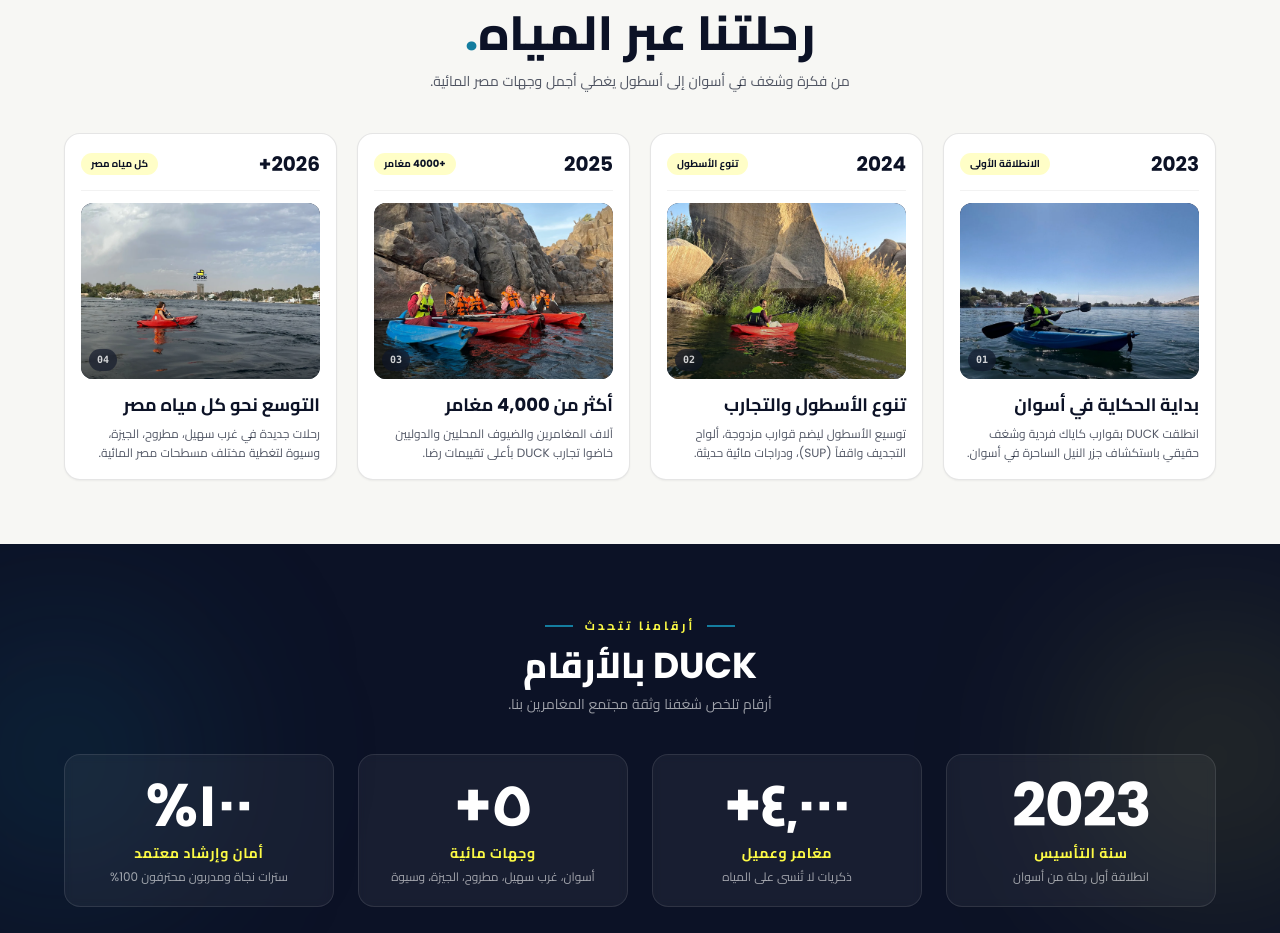
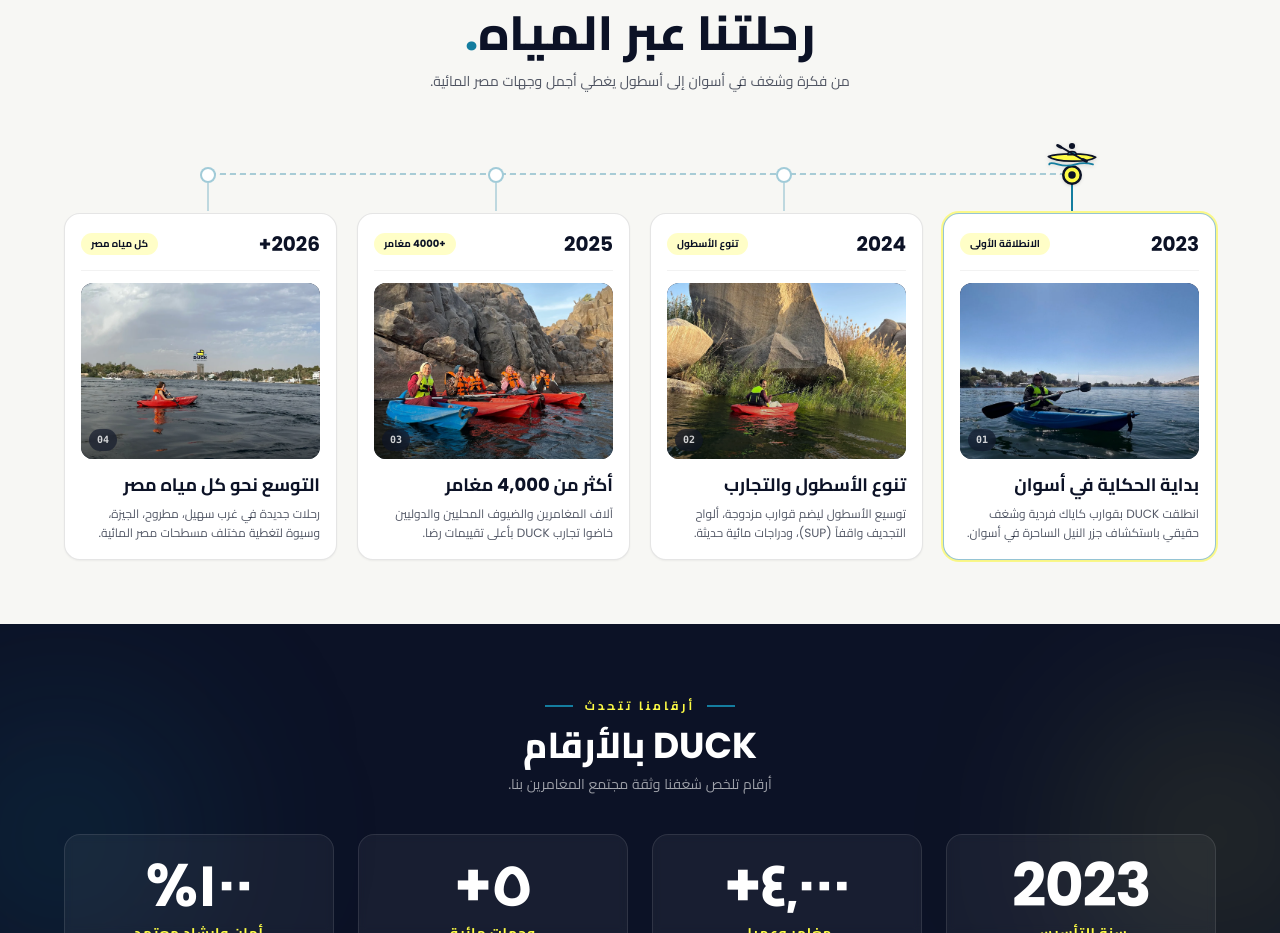
Before and after one commit to eslamyf/Duck, a React (Vite) app: page /about in a window 1280 px wide. Shown: the part 3001-3934 px from the top of the page. Built offline with nearby package versions, Linux system fonts and the light colour scheme; no server answers.

Commit message:
feat(about): add interactive river connector and kayak milestone tracker in AboutJourney

```diff
--- a/src/widgets/about/AboutJourney.jsx
+++ b/src/widgets/about/AboutJourney.jsx
@@ -1,12 +1,77 @@
+import { useState } from 'react';
 import { useTranslation } from '../../shared/i18n/index.js';
 import imgBeginning from '../../shared/assets/images/about/journey-beginning.webp';
 import imgFleet from '../../shared/assets/images/about/journey-fleet.webp';
 import imgCommunity from '../../shared/assets/images/about/journey-community.webp';
 import imgExpansion from '../../shared/assets/images/about/journey-expansion.webp';
 
+/**
+ * Custom DUCK Kayak & Paddler icon using CSS design-token classes only.
+ */
+function KayakTrackIcon({ flipped = false }) {
+  return (
+    <svg
+      viewBox="0 0 64 36"
+      className={`h-8 w-14 drop-shadow-sm ${flipped ? '-scale-x-100' : ''}`}
+      aria-hidden="true"
+    >
+      {/* Subtle water ripples below hull */}
+      <path
+        d="M8 31 Q18 28 28 31 T48 31 T58 31"
+        fill="none"
+        className="stroke-brand-blue"
+        strokeWidth="2"
+        strokeLinecap="round"
+      />
+      {/* Kayak hull */}
+      <path
+        d="M5 23 C14 29, 50 29, 59 22 C54 20, 44 19, 32 19 C20 19, 10 20, 5 23 Z"
+        className="fill-brand-yellow stroke-brand-navy"
+        strokeWidth="2"
+        strokeLinejoin="round"
+      />
+      {/* Cockpit rim & paddler torso */}
+      <circle cx="32" cy="10" r="3.5" className="fill-brand-navy" />
+      <path
+        d="M27 20 C27 15, 37 15, 37 20 Z"
+        className="fill-brand-blue stroke-brand-navy"
+        strokeWidth="1.6"
+        strokeLinejoin="round"
+      />
+      {/* Double-bladed kayak paddle */}
+      <line
+        x1="19"
+        y1="26"
+        x2="45"
+        y2="11"
+        className="stroke-brand-navy"
+        strokeWidth="2"
+        strokeLinecap="round"
+      />
+      <ellipse
+        cx="17.5"
+        cy="26.5"
+        rx="4"
+        ry="1.8"
+        transform="rotate(-30 17.5 26.5)"
+        className="fill-brand-navy"
+      />
+      <ellipse
+        cx="46.5"
+        cy="10.5"
+        rx="4"
+        ry="1.8"
+        transform="rotate(-30 46.5 10.5)"
+        className="fill-brand-navy"
+      />
+    </svg>
+  );
+}
+
 export default function AboutJourney() {
   const { lang, t } = useTranslation();
   const isArabic = lang === 'ar';
+  const [activeStep, setActiveStep] = useState(0);
 
   const milestones = [
     {
@@ -39,6 +104,8 @@ export default function AboutJourney() {
     },
   ];
 
+  const centerShiftClass = isArabic ? 'translate-x-1/2' : '-translate-x-1/2';
+
   return (
     <section
       dir={isArabic ? 'rtl' : 'ltr'}
@@ -63,18 +130,113 @@ export default function AboutJourney() {
           </p>
         </div>
 
-        {/* 4-Column Milestone Grid */}
+        {/* Desktop Flowing River Connector + Kayak Boat Track (lg+) */}
+        <div
+          className="hidden lg:block relative h-20 select-none"
+          aria-hidden="true"
+        >
+          {/* Dashed river base track connecting milestone 1 (12.5%) to milestone 4 (87.5%) */}
+          <div
+            className="absolute top-10 h-1 rounded-full border-t-2 border-dashed border-brand-blue/35"
+            style={{ insetInlineStart: '12.5%', insetInlineEnd: '12.5%' }}
+          />
+
+          {/* Highlighted water path up to active milestone */}
+          <div
+            className="absolute top-[39px] h-1 rounded-full bg-gradient-to-l from-brand-blue via-brand-blue to-brand-yellow transition-all duration-500 motion-reduce:transition-none"
+            style={{
+              insetInlineStart: '12.5%',
+              width: `${activeStep * 25}%`,
+            }}
+          />
+
+          {/* Sailing Kayak / Boat moving smoothly along the connecting path */}
+          <div
+            className={`absolute top-1 z-20 transition-all duration-500 ease-out motion-reduce:transition-none ${centerShiftClass}`}
+            style={{ insetInlineStart: `${12.5 + activeStep * 25}%` }}
+          >
+            <KayakTrackIcon flipped={isArabic} />
+          </div>
+
+          {/* 4 Anchor Waypoints + Vertical Connector Drops into each card */}
+          {milestones.map((item, idx) => {
+            const isActive = idx === activeStep;
+            const isPassed = idx <= activeStep;
+            return (
+              <button
+                key={item.key}
+                type="button"
+                tabIndex={-1}
+                onClick={() => setActiveStep(idx)}
+                className={`absolute top-[34px] z-10 flex flex-col items-center cursor-pointer ${centerShiftClass}`}
+                style={{ insetInlineStart: `${12.5 + idx * 25}%` }}
+              >
+                <span
+                  className={`flex h-4 w-4 items-center justify-center rounded-full border-2 transition-all duration-300 ${
+                    isActive
+                      ? 'scale-125 border-brand-navy bg-brand-yellow shadow-sm'
+                      : isPassed
+                        ? 'border-brand-blue bg-brand-blue'
+                        : 'border-brand-blue/40 bg-surface-white'
+                  }`}
+                >
+                  <span
+                    className={`h-1.5 w-1.5 rounded-full ${
+                      isActive ? 'bg-brand-navy' : 'bg-surface-white'
+                    }`}
+                  />
+                </span>
+                {/* Vertical connector line dropping into the card below */}
+                <span
+                  className={`h-7 w-[2px] transition-colors duration-300 ${
+                    isActive ? 'bg-brand-blue' : 'bg-brand-blue/25'
+                  }`}
+                />
+              </button>
+            );
+          })}
+        </div>
+
+        {/* 4-Column Milestone Grid (With mobile dashed vertical connector) */}
+        <div className="relative">
+          {/* Mobile Vertical River Connector Line */}
+          <div
+            className="sm:hidden absolute top-6 bottom-6 start-3.5 w-[2px] border-s-2 border-dashed border-brand-blue/35"
+            aria-hidden="true"
+          />
+
           <div className="grid grid-cols-1 sm:grid-cols-2 lg:grid-cols-4 gap-5">
-          {milestones.map((item, idx) => (
+            {milestones.map((item, idx) => {
+              const isActive = idx === activeStep;
+              return (
                 <div
                   key={item.key}
-              className="group relative flex flex-col justify-between rounded-2xl border border-black/10 bg-white p-4 shadow-xs transition-all duration-300 hover:-translate-y-1 hover:shadow-md"
+                  onMouseEnter={() => setActiveStep(idx)}
+                  onFocus={() => setActiveStep(idx)}
+                  onClick={() => setActiveStep(idx)}
+                  tabIndex={0}
+                  className={`group relative ms-7 sm:ms-0 flex flex-col justify-between rounded-2xl border bg-surface-white p-4 shadow-xs transition-all duration-300 hover:-translate-y-1 hover:shadow-md cursor-pointer focus:outline-none ${
+                    isActive
+                      ? 'border-brand-blue/45 ring-2 ring-brand-yellow/60 shadow-soft'
+                      : 'border-black/10'
+                  }`}
                 >
+                  {/* Mobile Connector Waypoint */}
+                  <span
+                    className="sm:hidden absolute -start-[26px] top-6 flex h-5 w-5 items-center justify-center rounded-full border-2 border-brand-blue bg-brand-yellow shadow-xs"
+                    aria-hidden="true"
+                  >
+                    <span className="h-1.5 w-1.5 rounded-full bg-brand-navy" />
+                  </span>
+
                   <div>
                     {/* Year Badge & Step Number */}
                     <div className="flex items-center justify-between pb-3 mb-3 border-b border-black/5">
-                  <span className="font-heading text-xl font-extrabold text-brand-navy">
+                      <span className="font-heading text-xl font-extrabold text-brand-navy flex items-center gap-2">
                         {item.year}
+                        {isActive && (
+                          <span className="lg:hidden inline-block h-2 w-2 rounded-full bg-brand-blue" />
+                        )}
                       </span>
                       <span className="text-[10px] font-bold px-2.5 py-0.5 rounded-full bg-brand-yellow/30 text-brand-navy">
                         {item.tag}
@@ -107,7 +269,9 @@ export default function AboutJourney() {
                     </p>
                   </div>
                 </div>
-          ))}
+              );
+            })}
+          </div>
         </div>
       </div>
     </section>
```
Lines whose indentation alone changed are shown as unchanged.
